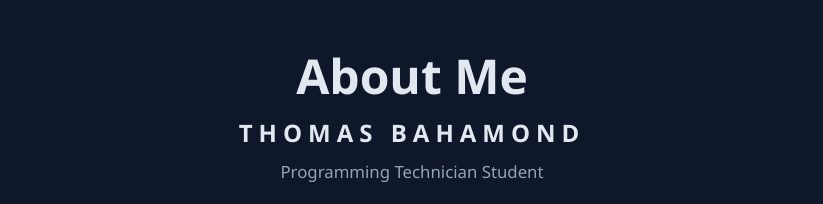
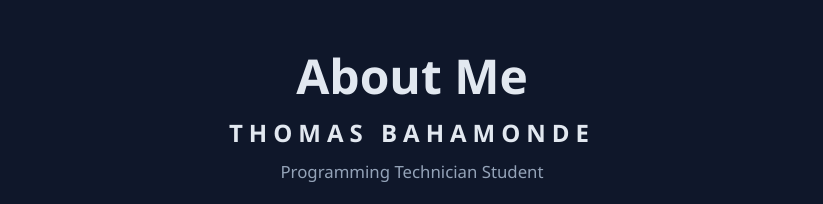
Before and after one commit to thomasbde7-eng/thomas, a plain HTML site: page index.html in a window 1280 px wide. Shown: the top 204 px of the page, without its empty margins (228-1051 px from the left). Drawn offline with Linux system fonts and the light colour scheme.

Commit message:
Update index.html

```diff
--- a/index.html
+++ b/index.html
@@ -47,7 +47,7 @@ footer a{color:var(--ink)}
 <main>
   <header>
     <h1>About Me</h1>
-    <p class="name">Thomas Bahamond</p>
+    <p class="name">Thomas Bahamonde</p>
     <p class="sub">Programming Technician Student</p>
   </header>
 
```
